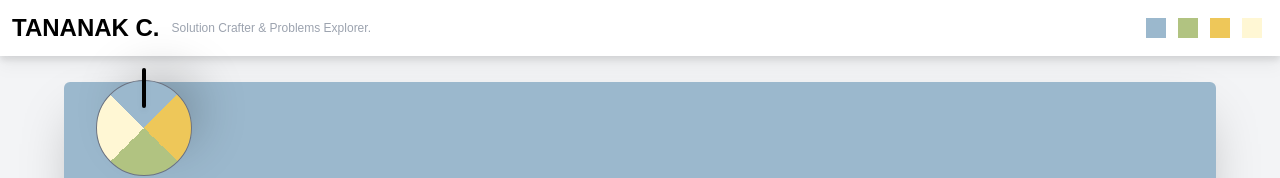
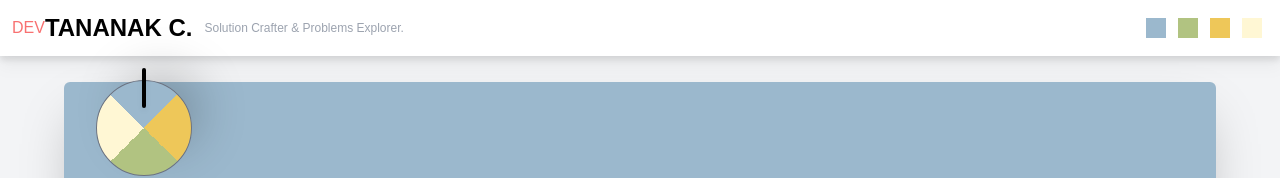
Before and after one commit to Tanachuns/tanachuns.github.io, a React (Create React App) app: page / in a window 1280 px wide. Shown: the top 178 px of the page. Built offline with nearby package versions, Linux system fonts and the light colour scheme; no server answers.

Commit message:
add dev into navbar

```diff
--- a/src/Components/NavBar.jsx
+++ b/src/Components/NavBar.jsx
@@ -5,9 +5,11 @@ export default function NavBar() {
   return (
     <nav className=" flex justify-between items-center bg-white text-black p-3 drop-shadow-lg ">
       <div className="flex items-center">
+        <p className="text-red-400">{'DEV'}</p>
         <Link to="/">
           <h1 className="text-2xl font-bold">TANANAK C.</h1>
         </Link>
+
         <small className="text-gray-400 text-xs mx-3 ">
           Solution Crafter & Problems Explorer.
         </small>
```
Also changed, not shown: 1 other file (tests, documents, lock files or other folders).
